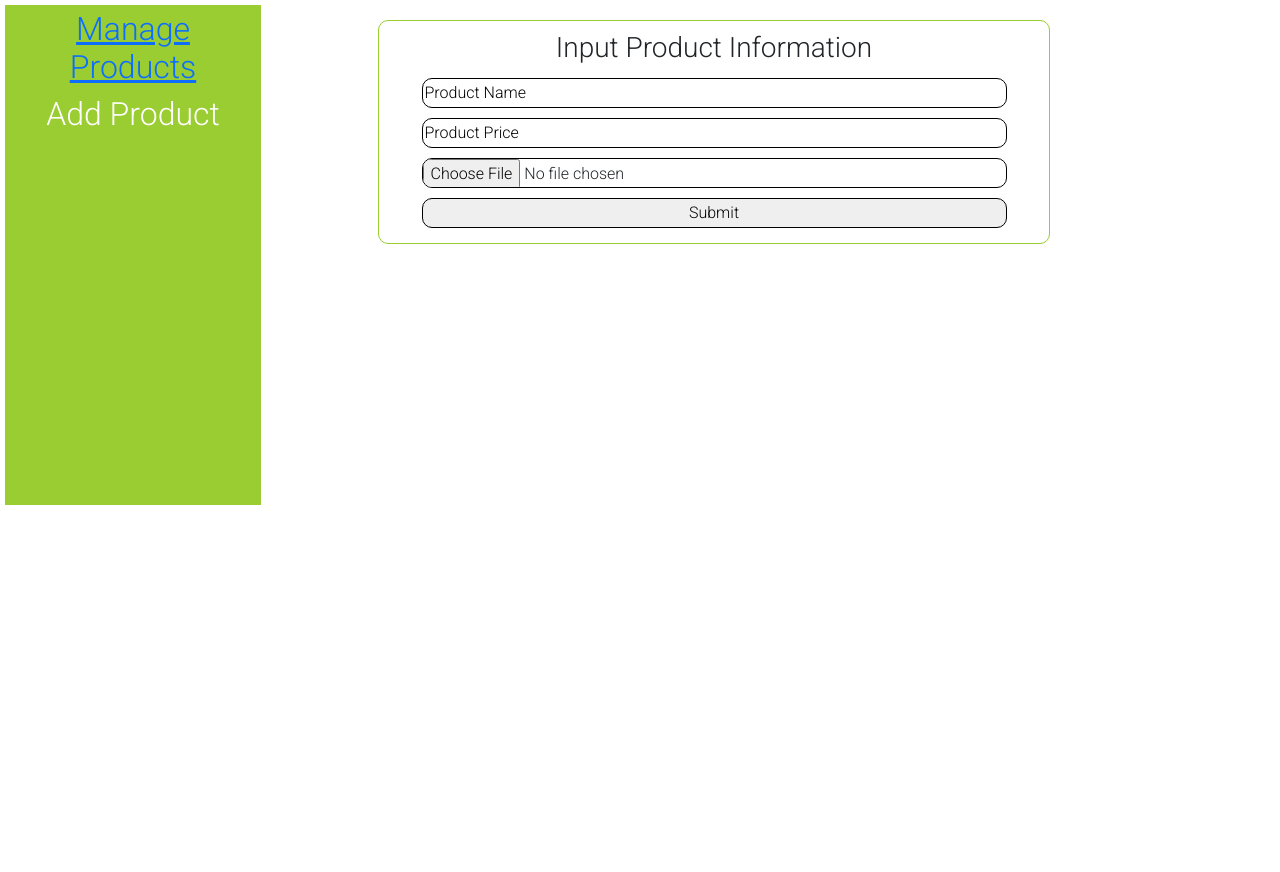
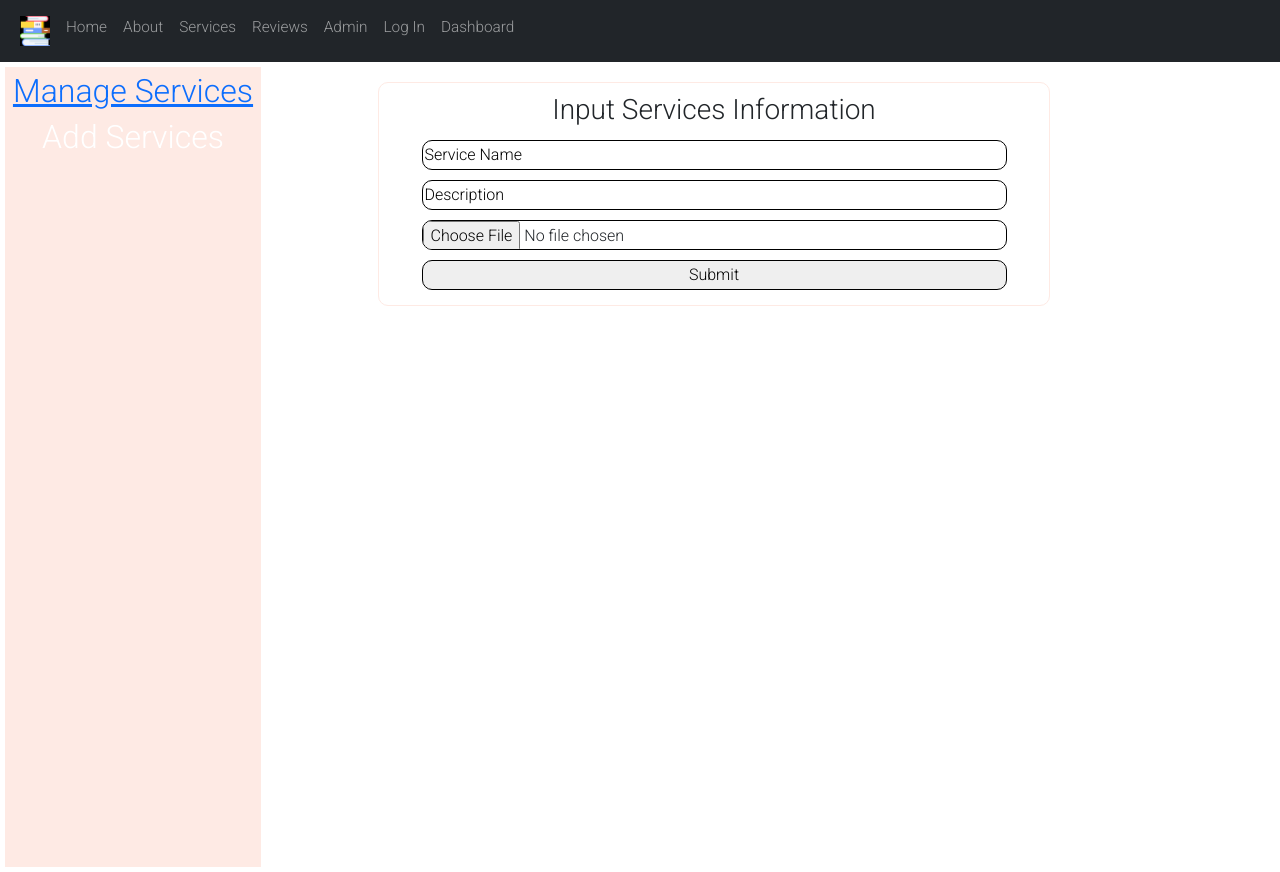
Before and after one commit to jihan212/book-byte-client, a React (Create React App) app: page /admin in a window 1280 px wide. Before the commit the page ends 800 px from the top, so only its background shows below. Built offline with nearby package versions, Linux system fonts and the light colour scheme.

Commit message:
Book Byte Library

```diff
--- a/package.json
+++ b/package.json
@@ -11,6 +11,7 @@
     "@testing-library/jest-dom": "^5.11.10",
     "@testing-library/react": "^11.2.6",
     "@testing-library/user-event": "^12.8.3",
+    "axios": "^0.21.1",
     "react": "^17.0.2",
     "react-calendar": "^3.3.1",
     "react-dom": "^17.0.2",
--- a/src/Components/Admin/Admin/Admin.css
+++ b/src/Components/Admin/Admin/Admin.css
@@ -5,7 +5,7 @@
 .submitForm{
     width:75%;
     border-radius:10px;
-    border:1px solid yellowgreen;
+    border:1px solid #feeae4;
     padding: 10px;
     margin-left: auto;
     margin-right: auto;
@@ -20,8 +20,8 @@
 }
 .side-div{
     width:20%;
-    height:500px;
-    background-color:yellowgreen;
+    height:100vh;
+    background-color:#feeae4;
     display:block;
     margin: 5px;
     padding: 5px;
--- a/src/Components/Admin/Admin/Admin.js
+++ b/src/Components/Admin/Admin/Admin.js
@@ -1,37 +1,79 @@
 import React from 'react';
+import Navigation from '../../Common/Navigation/Navigation';
 import './Admin.css';
 import { useForm } from "react-hook-form";
 import { Link } from 'react-router-dom';
+import { useState } from 'react';
+import axios from 'axios';
 
 
 /* image upload : onChange={handleImageUpload} */
 
 const Admin = () => {
+    const [imageURL,setImageURL] = useState();
     const { handleSubmit } = useForm();
 
-    const onSubmit = data => {
-        console.log(data);
+
+// ---------- submit --------------------------------
+
+const onSubmit = data => {
+    console.log(data);
+    const productData = {
+        name: data.name,
+        description: data.description,
+        imageURL : imageURL
+    }
+    const url = `http://localhost:4000/admin`;
+
+    fetch(url,{
+        method: 'POST',
+        headers: {
+            'content-type': 'application/json'
+        },
+        body: JSON.stringify(productData)
+    })
+    .then (response => console.log( 'Server side response', response) )
+};
+
+// ---------- image upload --------
+    const handleImageUpload = product => {
+
+        const imageData = new FormData();
+        imageData.set('key','3f4dd576e7ec5e0aa1162eff92b248d7');
+        imageData.append('image',product.target.files[0]);
+
+        axios.post('https://api.imgbb.com/1/upload', imageData)
+          .then(function (response) {
+            setImageURL(response.data.data.display_url);
+          })
+          .catch(function (error) {
+            console.log(error);
+          });
+
     }
 
     return (
+        <div>
+            <Navigation></Navigation>
         <div className="admin">
         <div className="side-div">
-            <h2><Link to="/productDetail">Manage Products</Link></h2>
-            <h2>Add Product</h2>
+            <h2><Link to="/productDetail">Manage Services</Link></h2>
+            <h2>Add Services</h2>
         </div>
         <div className="form-div">
         <form className="submitForm" onSubmit={handleSubmit(onSubmit)}>
-            <h3>Input Product Information</h3>
-        <input name="name" defaultValue="Product Name" />
+            <h3>Input Services Information</h3>
+        <input name="name" defaultValue="Service Name" />
         <br/>
-        <input name="price" defaultValue="Product Price" />
+        <input name="description" defaultValue="Description" />
         <br/>
-        <input name="exampleRequired" type="file" />
+        <input name="exampleRequired" type="file" onChange={handleImageUpload} />
         <br/>
         <input type="submit" />
         </form>
         </div>
     </div>
+    </div>
     );
 };
 
--- a/src/Components/Common/Navigation/Navigation.js
+++ b/src/Components/Common/Navigation/Navigation.js
@@ -27,7 +27,7 @@ const Navigation = () => {
                         <a style={{fontSize:"1.2vw"}} className="nav-link mr-5" href="/">Reviews</a>
                     </li>
                     <li className="nav-item">
-                        <a style={{fontSize:"1.2vw"}} className="nav-link mr-5" href="/">Blogs</a>
+                        <a style={{fontSize:"1.2vw"}} className="nav-link mr-5" href="/admin">Admin</a>
                     </li>
                     <li className="nav-item">
                         <a style={{fontSize:"1.2vw"}} className="nav-link mr-5" href="/login">Log In</a>
--- a/src/Components/Dashboard/Dashboard/Dashboard.js
+++ b/src/Components/Dashboard/Dashboard/Dashboard.js
@@ -2,6 +2,8 @@ import React, { useState } from 'react';
 import Navigation from '../../Common/Navigation/Navigation'
 import Sidebar from '../Sidebar/Sidebar';
 import Calendar from 'react-calendar';
+import 'react-calendar/dist/Calendar.css';
+
 
 const containerStyle = {
     backgroundColor: "#F4FDFB",
--- a/src/Components/Dashboard/Sidebar/Sidebar.css
+++ b/src/Components/Dashboard/Sidebar/Sidebar.css
@@ -1,5 +1,5 @@
 .sidebar{
-    background-image: linear-gradient(40deg, #19d3ae,#0fcfec);
+    background-image: linear-gradient(40deg, #feeae4,#eda6be);
     position: fixed;
 }
 .sidebar li{
--- a/src/Components/Dashboard/Sidebar/Sidebar.js
+++ b/src/Components/Dashboard/Sidebar/Sidebar.js
@@ -2,7 +2,7 @@ import React from 'react';
 import { Link } from 'react-router-dom';
 import './Sidebar.css'
 import { FontAwesomeIcon } from '@fortawesome/react-fontawesome';
-import { faCog, faSignOutAlt, faCalendar, faGripHorizontal, faUsers } from '@fortawesome/free-solid-svg-icons';
+import { faCalendar, faGripHorizontal, faUsers } from '@fortawesome/free-solid-svg-icons';
 import {  faFileAlt } from '@fortawesome/free-regular-svg-icons';
 
 const Sidebar = () => {
@@ -30,9 +30,6 @@ const Sidebar = () => {
                     </Link>
                 </li>
             </ul>
-            <div>
-                <Link to="/" className="text-white"><FontAwesomeIcon icon={faSignOutAlt} /> <span>Logout</span></Link>
-            </div>
         </div>
     );
 };
--- a/src/Components/Home/Services/ServiceDetail/ServiceDetail.js
+++ b/src/Components/Home/Services/ServiceDetail/ServiceDetail.js
@@ -8,7 +8,7 @@ const ServiceDetail = ({ service }) => {
             <img style={{height: '50px'}} src={service.img} alt="" />
             <h5 className="mt-3 mb-3">{service.name}</h5>
             <p className="text-secondary">Lorem ipsum dolor sit amet, consectetur adipisicing elit. Aliquam, quaerat?</p>
-            <Link to="/admin">
+            <Link to="/">
             <button className="btn btn-secondary">See Details</button>
             </Link>
         </div>
```
Also changed, not shown: 1 other file (tests, documents, lock files or other folders).
